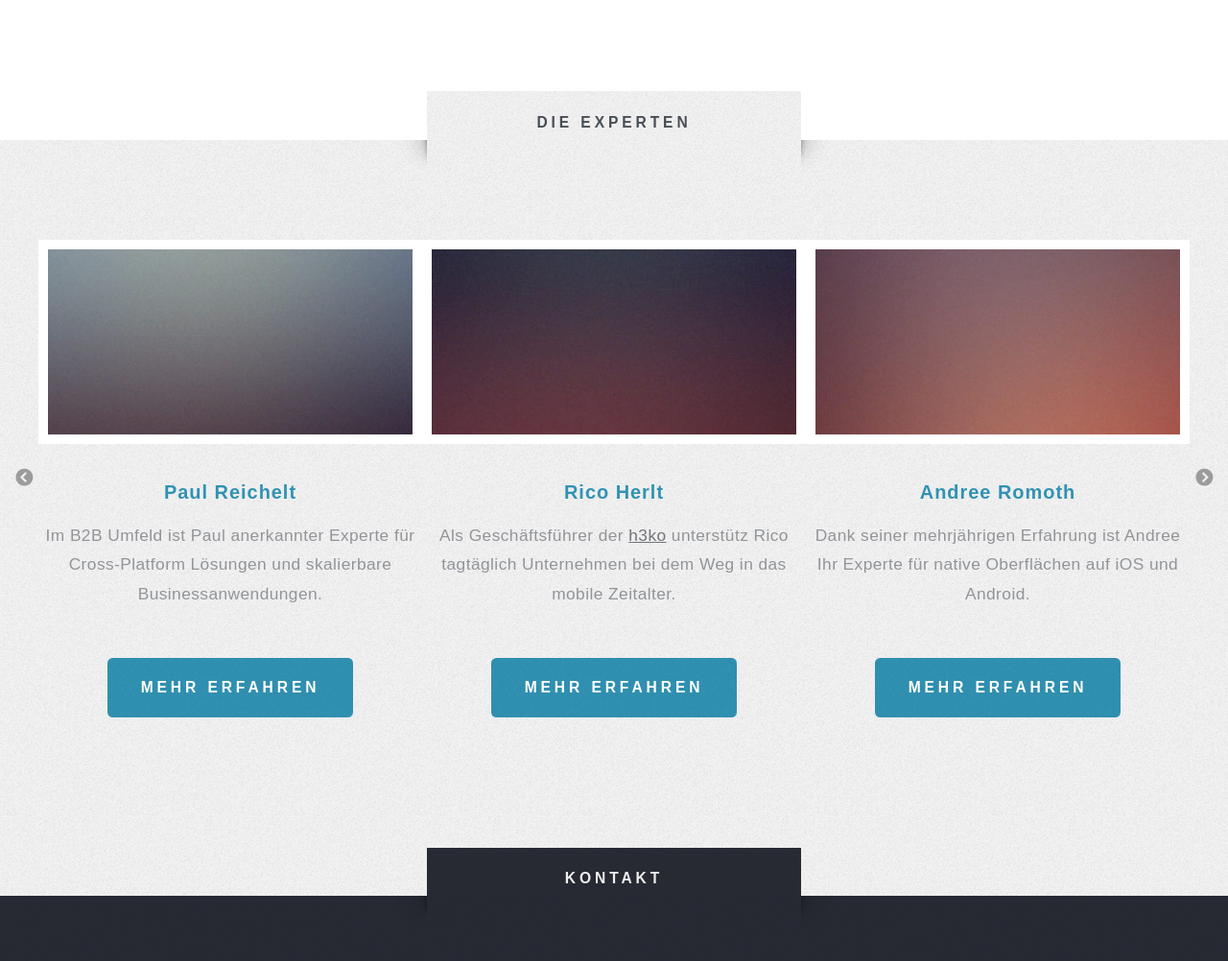
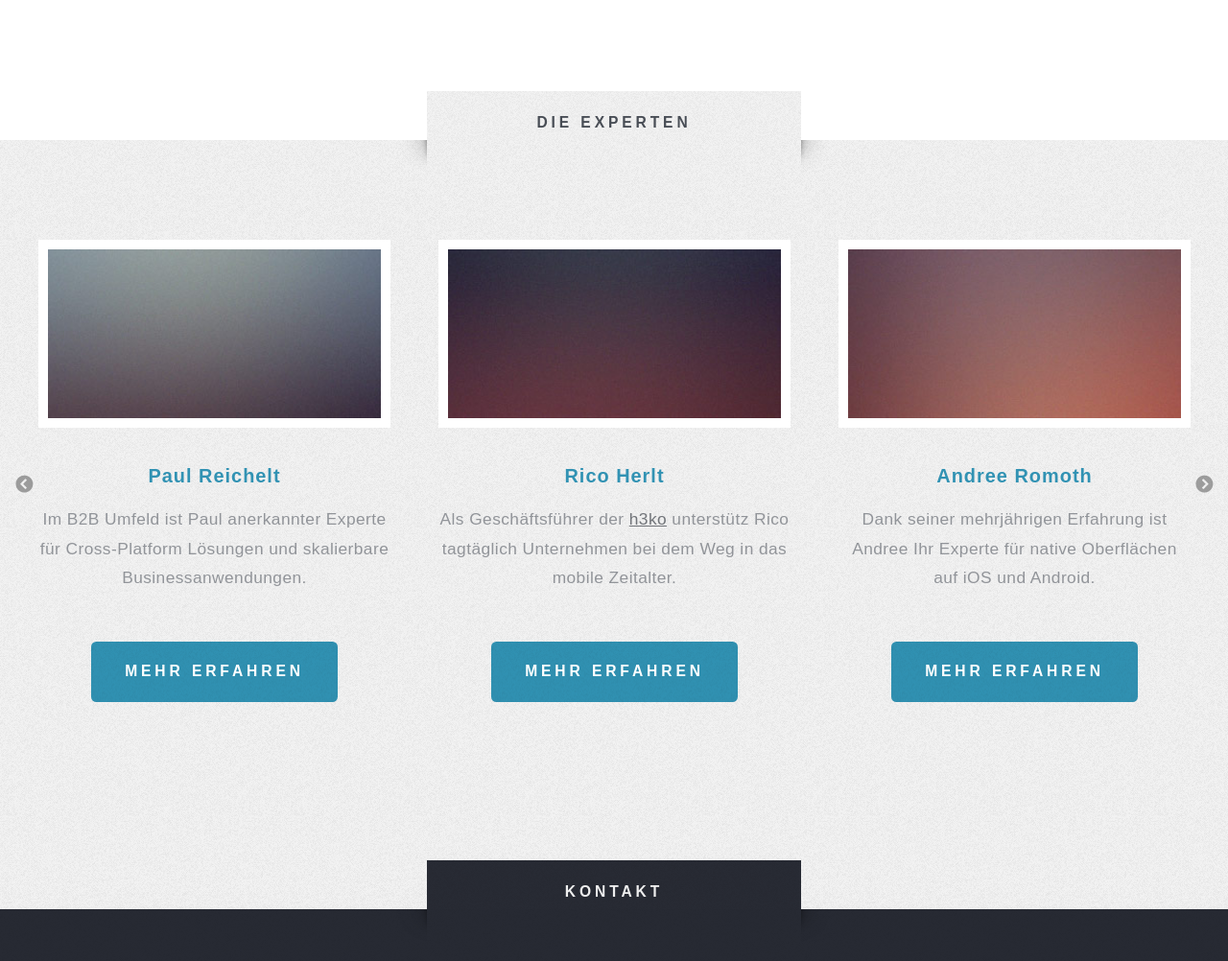
Before and after one commit to h3ko-gruppe/xamarin-berlin.github.io, a PHP site: page / in a window 1280 px wide. Shown: the part 3183-4185 px from the top of the page at 96% size. Run offline with PHP 8.4, Linux system fonts and the light colour scheme; some web fonts are replaced.

Commit message:
Added space between slider items

```diff
--- a/assets/slick/slick.css
+++ b/assets/slick/slick.css
@@ -27,7 +27,7 @@
     display: block;
     overflow: hidden;
 
-    margin: 0;
+    margin: 0 -25px;
     padding: 0;
 }
 .slick-list:focus
@@ -81,6 +81,7 @@
 
     height: 100%;
     min-height: 1px;
+    margin: 0 25px;
 }
 [dir='rtl'] .slick-slide
 {
```
